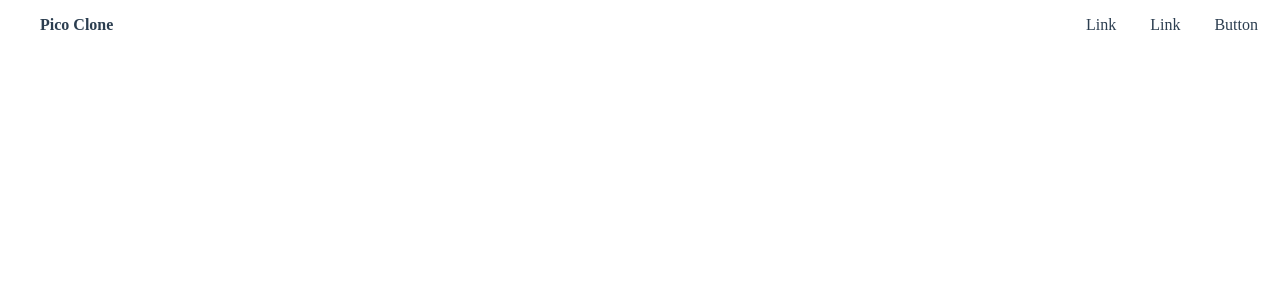
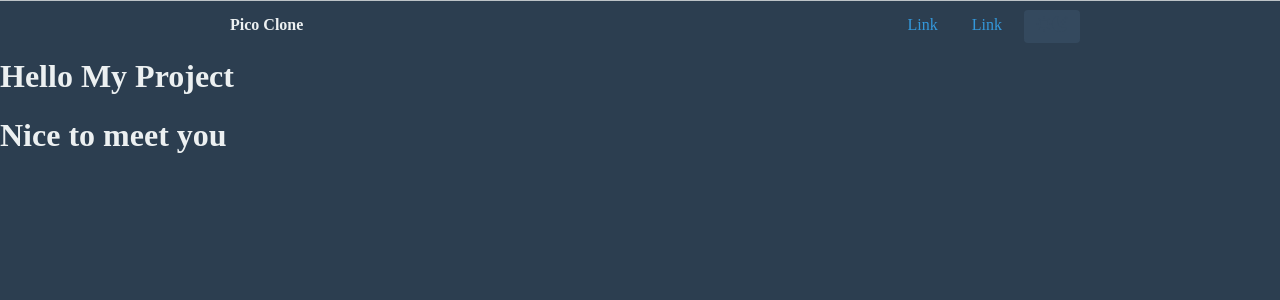
Before and after one commit to ferhatgozupekk/bolum-sonu-cal-smas-, a React (Vite) app: page / in a window 1280 px wide. Shown: the top 300 px of the page. Built offline with nearby package versions, Linux system fonts and the light colour scheme.

Commit message:
10.14 Header Yapısının Tema ile Çalışması

```diff
--- a/src/App.jsx
+++ b/src/App.jsx
@@ -1,29 +1,16 @@
-import { StyledHeader } from "./components/styled/Header.styled";
+import Header from "./components/Header";
 
 function App() {
   return (
     <>
-      <StyledHeader>
-        <nav>
-          <ul>
-            <li>
-              <strong>Pico Clone</strong>
-            </li>
-          </ul>
-          <ul>
-            <li>
-              <a href="#">Link</a>
-            </li>
-            <li>
-              <a href="#">Link</a>
-            </li>
-            <li>
-              <a href="#">Button</a>
-            </li>
-          </ul>
-        </nav>
-        <div className="clear-fix"></div>
-      </StyledHeader>
+      <Header />
+
+      <div className="app">
+        <br />
+        <br />
+        <h1>Hello My Project</h1>
+        <h1>Nice to meet you</h1>
+      </div>
     </>
   );
 }
--- /dev/null
+++ b/src/components/Header.jsx
@@ -0,0 +1,34 @@
+import { StyledHeader } from "./styled/Header.styled";
+import { BsFillSunFill } from "react-icons/bs";
+import { BsFillMoonStarsFill } from "react-icons/bs";
+
+function Header() {
+  return (
+    <StyledHeader>
+      <nav>
+        <ul>
+          <li>
+            <strong>Pico Clone</strong>
+          </li>
+        </ul>
+        <ul>
+          <li>
+            <a href="#">Link</a>
+          </li>
+          <li>
+            <a href="#">Link</a>
+          </li>
+          <li>
+            <a href="#">
+              <BsFillSunFill />
+              <BsFillMoonStarsFill />
+            </a>
+          </li>
+        </ul>
+      </nav>
+      <div className="clear-fix"></div>
+    </StyledHeader>
+  );
+}
+
+export default Header;
--- a/src/components/styled/Header.styled.jsx
+++ b/src/components/styled/Header.styled.jsx
@@ -1,10 +1,10 @@
 import styled from "styled-components";
 
 export const StyledHeader = styled.header`
-  border-bottom: 1px solid var(--silver);
+  border-bottom: 1px solid ${({ theme }) => theme.colors.silver};
 
   & > nav {
-    width: var(--box-size);
+    width: ${({ theme }) => theme.sizes.boxSize};
     margin: 0 auto;
 
     & > ul {
@@ -20,24 +20,24 @@ export const StyledHeader = styled.header`
         margin-right: 10px;
 
         &:last-child > a {
-          background-color: var(--blue);
-          color: var(--bg-color);
+          background-color: ${({ theme }) => theme.colors.bgColor};
+          color: ${({ theme }) => theme.colors.bgColor};
 
           &:hover {
-            background-color: var(--dark-blue);
-            color: var(--blue);
+            background-color: ${({ theme }) => theme.colors.darkBlue};
+            color: ${({ theme }) => theme.colors.blue};
           }
         }
 
         & > a {
           text-decoration: none;
-          color: var(--link-color);
+          color: ${({ theme }) => theme.colors.linkColor};
           padding: 8px 12px;
           border-radius: 4px;
 
           &:hover {
-            color: var(--link-color-hover);
-            background-color: var(--silver);
+            color: ${({ theme }) => theme.colors.linkColorHover};
+            background-color: ${({ theme }) => theme.colors.silver};
           }
         }
       }
--- a/src/main.jsx
+++ b/src/main.jsx
@@ -7,7 +7,7 @@ import { darkTheme, lightTheme } from "./theme";
 
 ReactDOM.createRoot(document.getElementById("root")).render(
   <React.StrictMode>
-    <ThemeProvider theme={lightTheme}>
+    <ThemeProvider theme={darkTheme}>
       <GlobalStyle />
       <App />
     </ThemeProvider>
```
